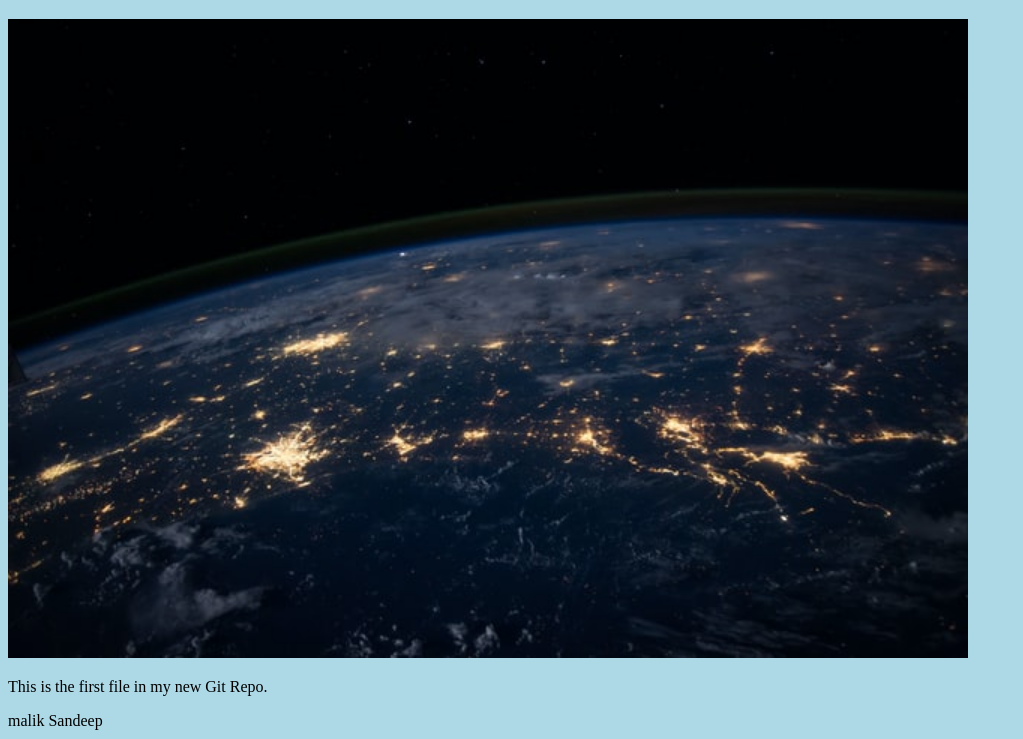
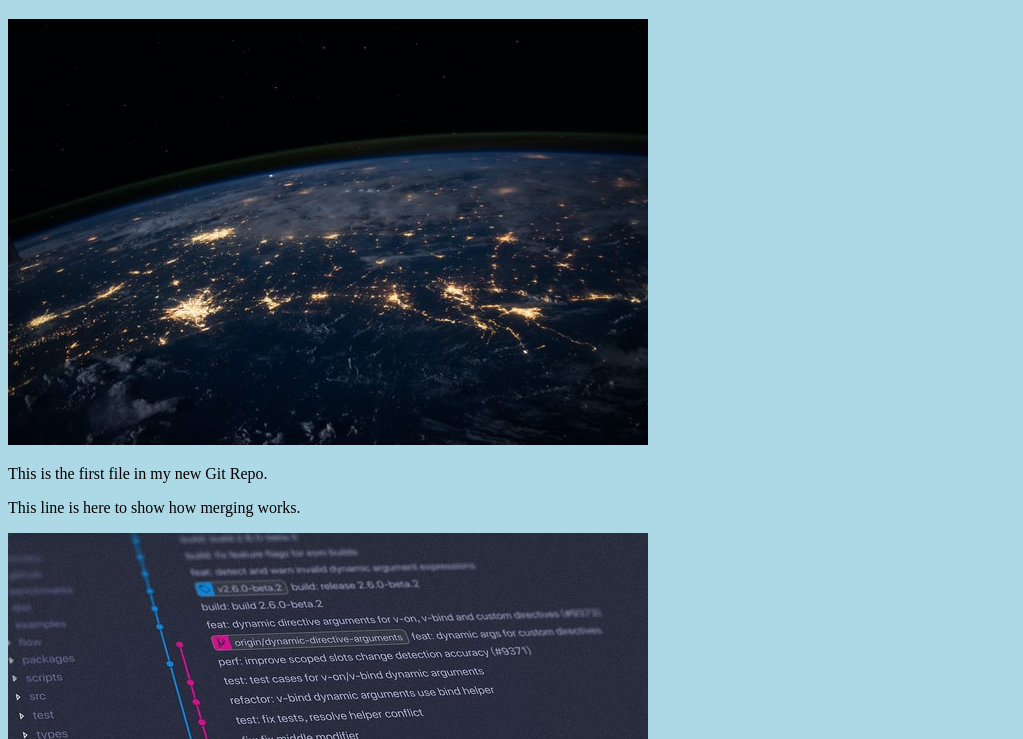
Before and after one commit to sandeepmalikBV/Latest-Hello-World, a plain HTML site: page index.html in a window 1280 px wide. Shown: the part 61-800 px from the top of the page, without its empty margins (0-1023 px from the left). Drawn offline with Linux system fonts and the light colour scheme.

Commit message:
Updated index.html, Resized images

```diff
--- a/index.html
+++ b/index.html
@@ -7,10 +7,9 @@
 <body>
 
 <h1>Hello world!</h1>
-<div><img src="img_hello_world.jpg" alt="Hello World from Space"
-style="width:100%;max-width:960px"></div>
+<div><img src="img_hello_world.jpg" alt="Hello World from Space" style="width:100%;max-width:640px"></div>
 <p>This is the first file in my new Git Repo.</p>
-<p>malik Sandeep</p>
+<p>This line is here to show how merging works.</p>
 <div><img src="img_hello_git.jpg" alt="Hello Git" style="width:100%;max-width:640px"></div>
 
 </body>
```
